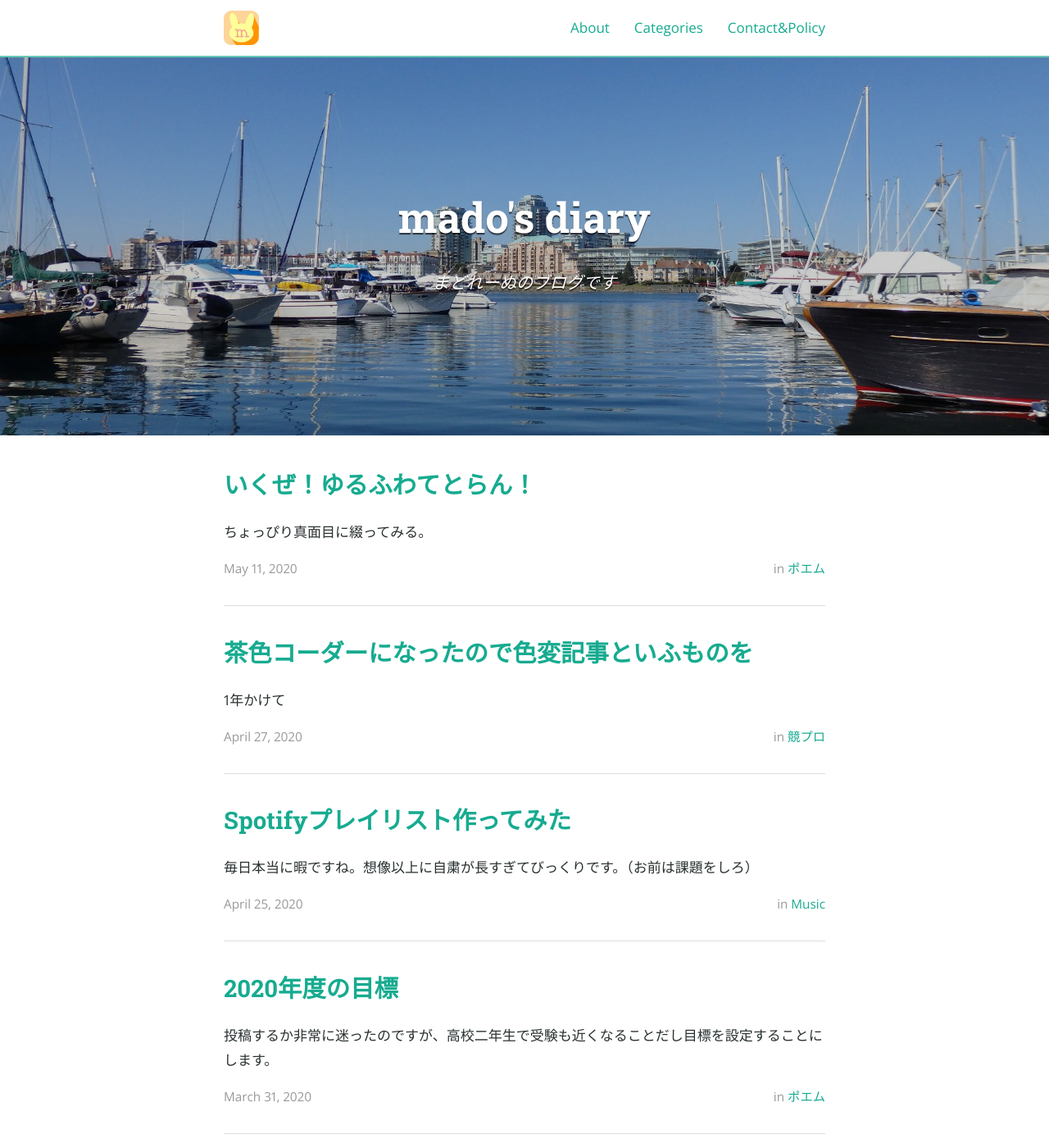
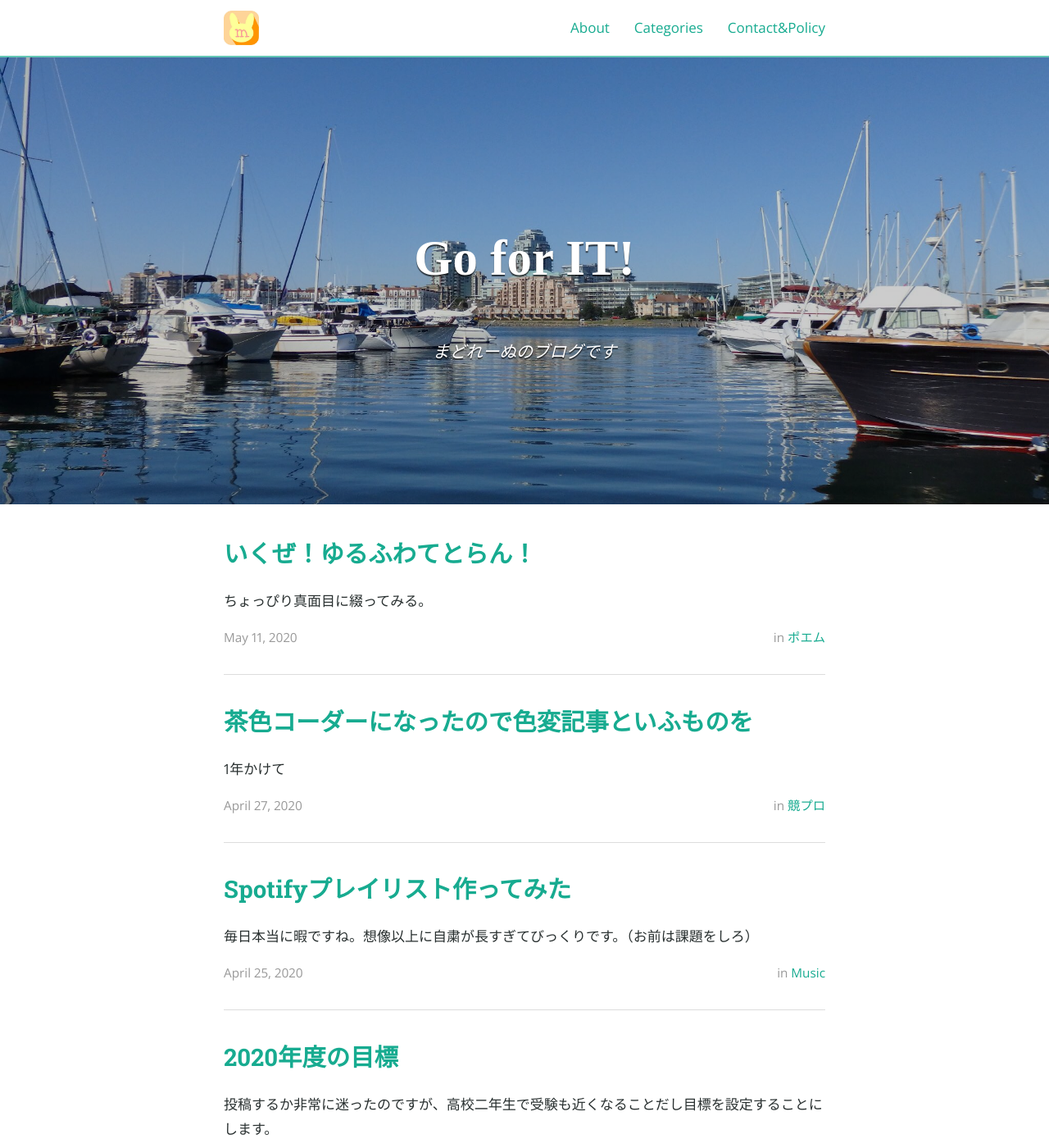
Before and after one commit to madoreenu/madoreenu.github.io, a Jekyll site: the page built from index.html, in a window 1280 px wide and 1400 px high. Shown: the whole window at 82% size. Built offline with Jekyll 4.4.1, drawn with Linux system fonts in a browser that asks for light colours; nearby versions of some CDN libraries; some web fonts are replaced; the list of posts is cut into pages by our own code; a style sheet for code colours, icons or effects is not loaded; some of the changed text lies outside the part shown.

Commit message:
サイト名の変更、いい感じのフォント

```diff
--- a/_config.yml
+++ b/_config.yml
@@ -9,7 +9,7 @@
 
 # Site settings
 paginate: 5
-title: mado's diary
+title: Go for IT!
 subtitle: "まどれーぬのブログです"
 email: madoreenu314@gmail.com
 name: madoreenu
--- a/_includes/head.html
+++ b/_includes/head.html
@@ -14,6 +14,9 @@
   <link rel="stylesheet" href="//maxcdn.bootstrapcdn.com/font-awesome/4.6.3/css/font-awesome.min.css">
   <link rel="stylesheet" href="//cdnjs.cloudflare.com/ajax/libs/highlight.js/9.9.0/styles/{{ site.highlightjs_theme }}.min.css">
   <link rel="stylesheet" href="//cdnjs.cloudflare.com/ajax/libs/lightbox2/2.7.1/css/lightbox.css">
+
+  <!-- font?できるかな -->
+  <link href="https://fonts.googleapis.com/css2?family=Sedgwick+Ave&display=swap" rel="stylesheet">
 
   <!-- Favicon and other icons (made with http://www.favicon-generator.org/) -->
   <!--
--- a/_sass/_layout.scss
+++ b/_sass/_layout.scss
@@ -260,7 +260,7 @@
 		background-color: $highlight-color;
 		.site-header{
 			.title {
-				font-size: modular-scale(6);
+				font-size: modular-scale(7);
 			}
 			.subtitle {
 				font-style: italic;
--- a/_sass/base/_typography.scss
+++ b/_sass/base/_typography.scss
@@ -7,7 +7,7 @@
   line-height: $base-line-height;
 }
 
-h1,
+h1{font-family: $sedgwick;}
 h2,
 h3,
 h4,
--- a/_sass/bourbon/addons/_font-stacks.scss
+++ b/_sass/bourbon/addons/_font-stacks.scss
@@ -29,3 +29,7 @@
 /// @type List
 
 $verdana: "Verdana", "Geneva", sans-serif;
+
+/// @type List
+
+$sedgwick: 'Sedgwick Ave', cursive;
```
